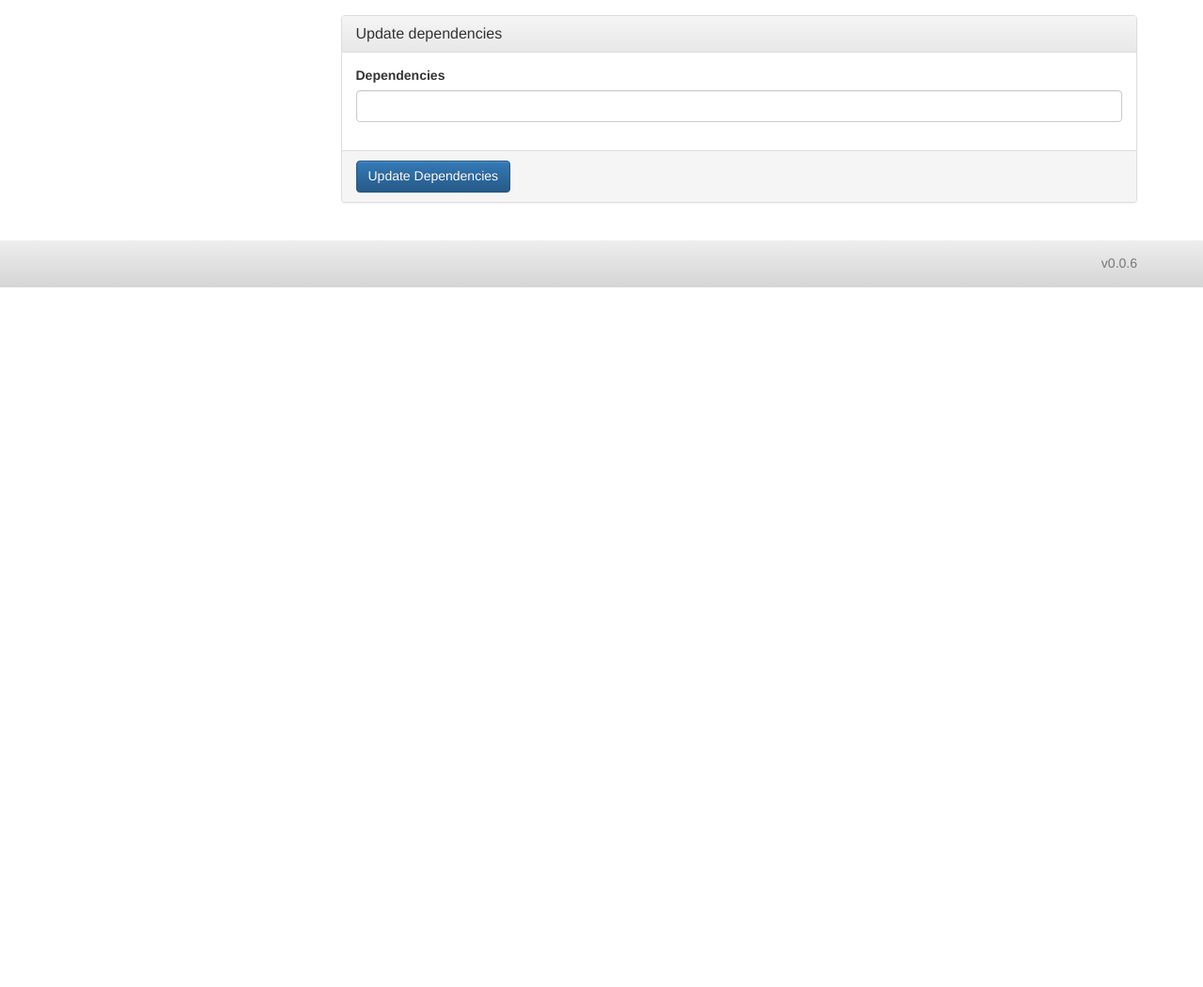
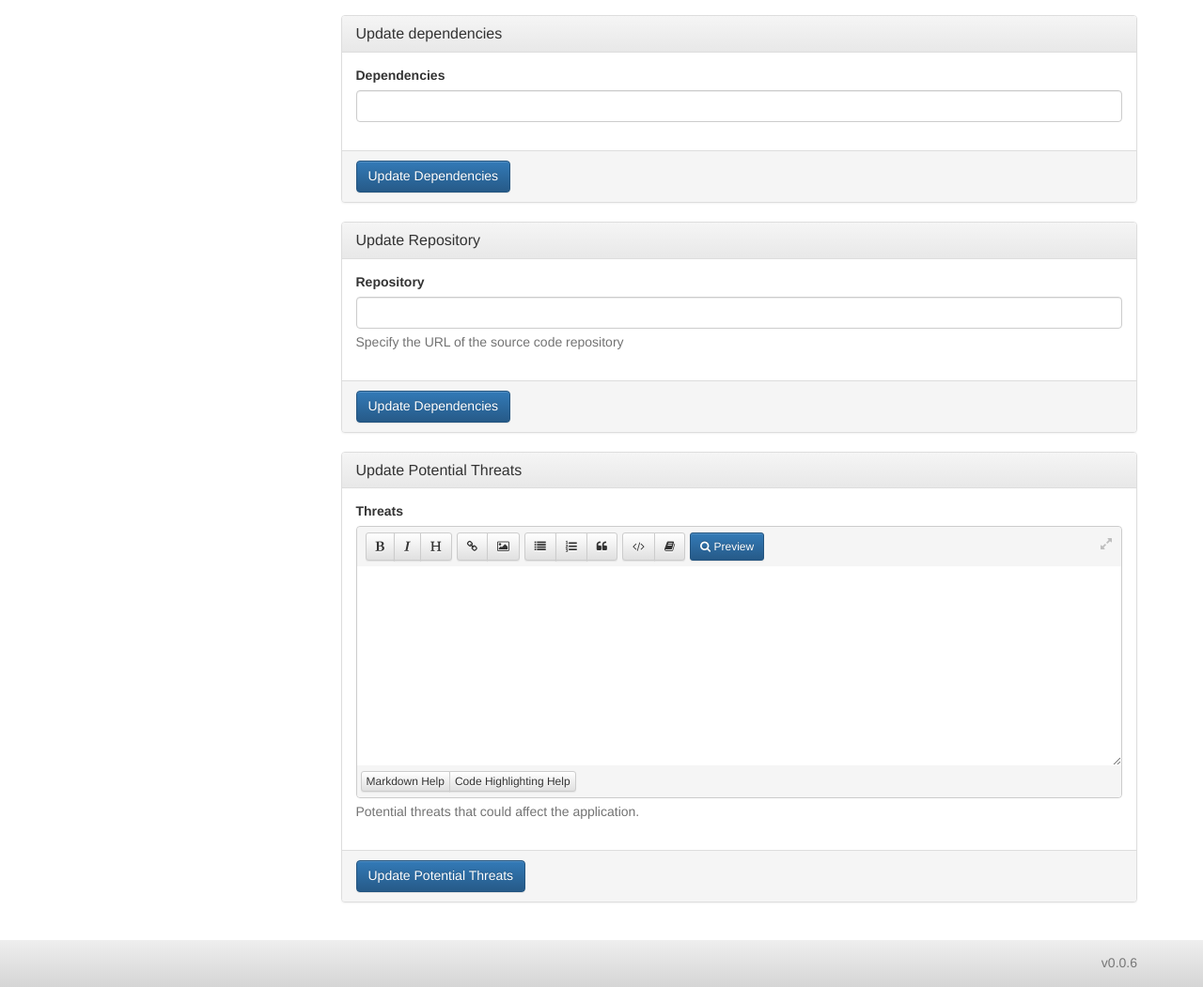
Before and after one commit to aparsons/bag-of-holding, a Django app: page /applications/1/settings/ in a window 1280 px wide. Shown: the part 2448-3499 px from the top of the page at 94% size. Before the commit the page ends 2754 px from the top, so only its background shows below. Run offline with Django 3.2, Linux system fonts and the light colour scheme; a user stored in the database is signed in; data comes from the database, SQL or seed files in the repository; data that the repository does not hold is empty; parts of the project's set-up code (start-up, migrations or seed data) failed here and were passed over; some libraries are stand-ins or nearby versions.

Commit message:
- Add the 'Potential Threats' field to the 'Application' model

```diff
--- a/project/boh/forms.py
+++ b/project/boh/forms.py
@@ -179,6 +179,11 @@ class ApplicationSettingsRepositoryForm(forms.ModelForm):
         model = models.Application
         fields = ['repository']
 
+
+class ApplicationSettingsThreatsForm(forms.ModelForm):
+    class Meta:
+        model = models.Application
+        fields = ['threats']
 
 class ApplicationSettingsFeaturesForm(forms.ModelForm):
     class Meta:
--- a/project/boh/models.py
+++ b/project/boh/models.py
@@ -385,7 +385,7 @@ class Application(TimeStampedModel, models.Model):
     # General
     name = models.CharField(max_length=128, unique=True, help_text=_('A unique name for the application.'))
     description = models.TextField(blank=True, help_text=_('Information about the application\'s purpose, history, and design.'))
-
+    threats = models.TextField(blank=True, help_text=_('Potential threats that could affect the application.'))
     # Metadata
     business_criticality = models.CharField(max_length=30, choices=BUSINESS_CRITICALITY_CHOICES, blank=True, null=True)
     authentication = models.TextField(blank=True, help_text=_('Does application implement any kind of authentication? If yes, provide additional details.'))
--- a/project/boh/templates/boh/application/settings/general.html
+++ b/project/boh/templates/boh/application/settings/general.html
@@ -67,18 +67,45 @@
     </div>
   </div>
 </form>
-
+<form method="post" action="{% url 'boh:application.settings.general' application.id %}">
+  {% csrf_token %}
+  <div class="panel panel-default">
+    <div class="panel-heading">
+      <h3 class="panel-title">{% trans 'Update dependencies' %}</h3>
+    </div>
+    <div class="panel-body">
+      {% include "boh/snippets/form/_general.html" with control=dependencies_form.dependencies %}
+    </div>
+    <div class="panel-footer">
+      <button class="btn btn-primary" name="submit-dependencies" type="submit">{% trans 'Update Dependencies' %}</button>
+    </div>
+  </div>
+</form>
   <form method="post" action="{% url 'boh:application.settings.general' application.id %}">
     {% csrf_token %}
     <div class="panel panel-default">
       <div class="panel-heading">
-        <h3 class="panel-title">{% trans 'Update dependencies' %}</h3>
+        <h3 class="panel-title">{% trans 'Update Repository' %}</h3>
       </div>
       <div class="panel-body">
-        {% include "boh/snippets/form/_general.html" with control=dependencies_form.dependencies %}
+        {% include "boh/snippets/form/_general.html" with control=repository_form.repository %}
       </div>
       <div class="panel-footer">
-        <button class="btn btn-primary" name="submit-dependencies" type="submit">{% trans 'Update Dependencies' %}</button>
+        <button class="btn btn-primary" name="submit-repository" type="submit">{% trans 'Update Dependencies' %}</button>
+      </div>
+    </div>
+  </form>
+  <form method="post" action="{% url 'boh:application.settings.general' application.id %}">
+    {% csrf_token %}
+    <div class="panel panel-default">
+      <div class="panel-heading">
+        <h3 class="panel-title">{% trans 'Update Potential Threats' %}</h3>
+      </div>
+      <div class="panel-body">
+        {% include "boh/snippets/form/_markdown.html" with control=threats_form.threats %}
+      </div>
+      <div class="panel-footer">
+        <button class="btn btn-primary" name="submit-threats" type="submit">{% trans 'Update Potential Threats' %}</button>
       </div>
     </div>
   </form>
--- a/project/boh/views.py
+++ b/project/boh/views.py
@@ -989,6 +989,7 @@ def application_settings_general(request, application_id):
     organization_form = forms.ApplicationSettingsOrganizationForm(instance=application)
     features_form = forms.ApplicationSettingsFeaturesForm(instance=application)
     dependencies_form = forms.ApplicationSettingsDependenciesForm(instance=application)
+    threats_form = forms.ApplicationSettingsThreatsForm(instance=application)
 
     if request.method == 'POST':
         if 'submit-general' in request.POST:
@@ -1005,6 +1006,14 @@ def application_settings_general(request, application_id):
                 messages.success(request, _('You successfully updated this application\'s repository.'), extra_tags=random.choice(success_messages))
             else:
                 messages.error(request, _('There was a problem updating this application\'s repository.'), extra_tags=random.choice(error_messages))
+        elif 'submit-threats' in request.POST:
+            threats_form = forms.ApplicationSettingsThreatsForm(request.POST, instance=application)
+            if threats_form.is_valid():
+                threats_form.save()
+                messages.success(request, _('You successfully updated this application\'s potential threats.'), extra_tags=random.choice(success_messages))
+            else:
+                messages.error(request, _('There was a problem updating this application\'s potential threats.'), extra_tags=random.choice(error_messages))
+
         elif 'submit-organization' in request.POST:
             organization_form = forms.ApplicationSettingsOrganizationForm(request.POST, instance=application)
             if organization_form.is_valid():
@@ -1034,6 +1043,7 @@ def application_settings_general(request, application_id):
         'organization_form': organization_form,
         'features_form': features_form,
         'dependencies_form': dependencies_form,
+        'threats_form': threats_form,
         'active_top': 'applications',
         'active_tab': 'settings',
         'active_side': 'general'
```
Also changed, not shown: project/boh/templates/boh/application/overview.html (+11 -1 lines).
